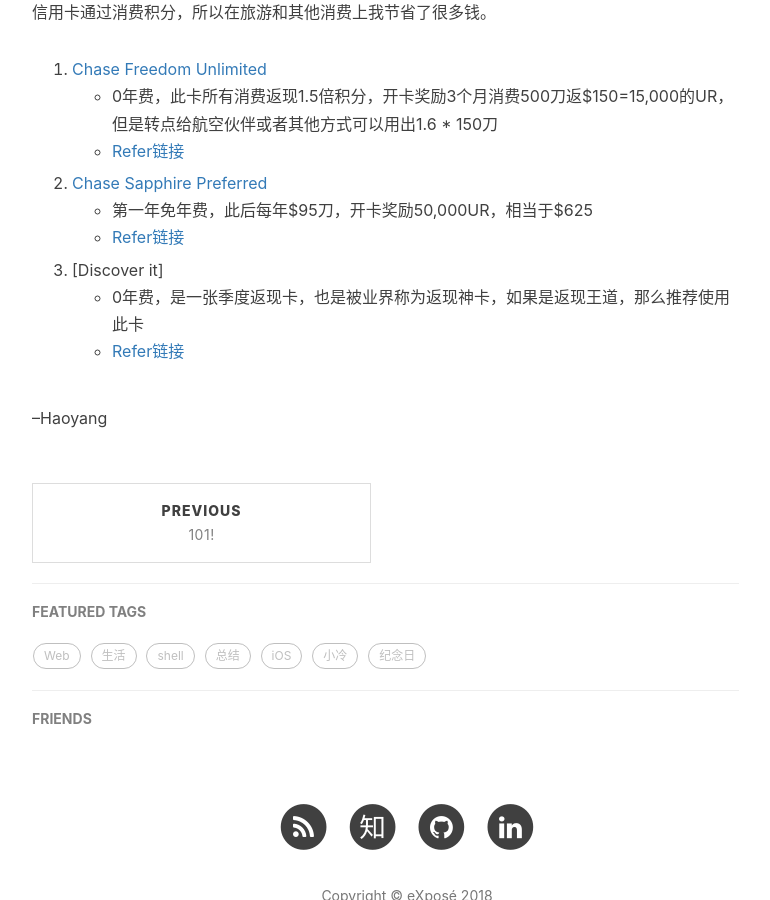
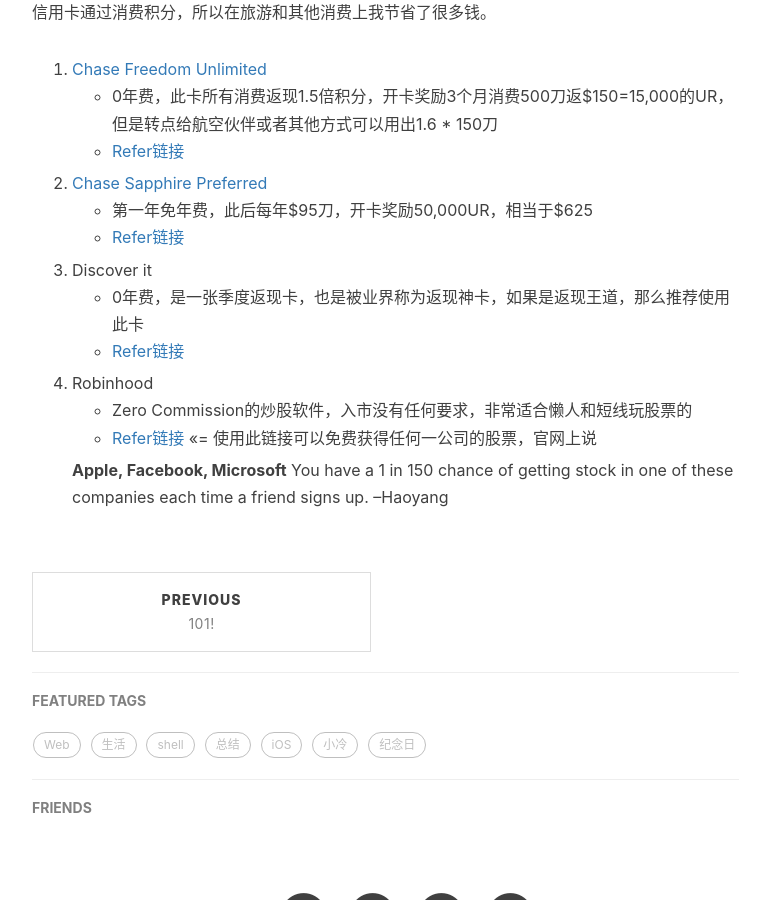
Before and after one commit to advpetc/advpetc.github.io, a Jekyll site: the page built from _posts/2018-07-14-credit-card.md, in a window 1280 px wide and 900 px high, scrolled down 947 px. Shown: the whole window, without its empty margins (233-1003 px from the left). Built offline with Jekyll 4.4.1, drawn with Linux system fonts in a browser that asks for light colours; nearby versions of some CDN libraries; comment, search, counter and statistics services are not loaded; some of the changed text lies outside the part shown.

Commit message:
add robinhood referral link

```diff
--- a/_posts/2018-07-14-credit-card.md
+++ b/_posts/2018-07-14-credit-card.md
@@ -1,13 +1,13 @@
 ---
 layout:     post
-title:      "美国信用卡推荐"
-subtitle:   "\"Awesome credit cards in U.S.\""
+title:      "美国各种省钱推荐"
+subtitle:   "\"Awesome money in U.S.\""
 date:       2018-07-14 14:52
 author:     "Haoyang"
 header-img: "img/jimi-filipovski-189724-unsplash.jpg"
 catalog:    false
 tags:
-    credit-card 美国
+    credit-card 美国 省钱 stock
 ---
 
 ## 为何使用信用卡
@@ -24,8 +24,13 @@ tags:
 2. [Chase Sapphire Preferred](https://creditcards.chase.com/rewards-credit-cards/chase-sapphire-preferred?CELL=6TKV)
 	* 第一年免年费，此后每年$95刀，开卡奖励50,000UR，相当于$625
 	* [Refer链接](https://www.referyourchasecard.com/6/CSMRE3WJLH)
-3. [Discover it]
+3. Discover it
 	* 0年费，是一张季度返现卡，也是被业界称为返现神卡，如果是返现王道，那么推荐使用此卡
 	* [Refer链接](https://refer.discover.com/s/ysiml)
+4. Robinhood
+    * Zero Commission的炒股软件，入市没有任何要求，非常适合懒人和短线玩股票的
+    * [Refer链接](http://share.robinhood.com/haoyanc4) <<= 使用此链接可以免费获得任何一公司的股票，官网上说
 
+    **Apple, Facebook, Microsoft**
+    You have a 1 in 150 chance of getting stock in one of these companies each time a friend signs up.
 --Haoyang
```
